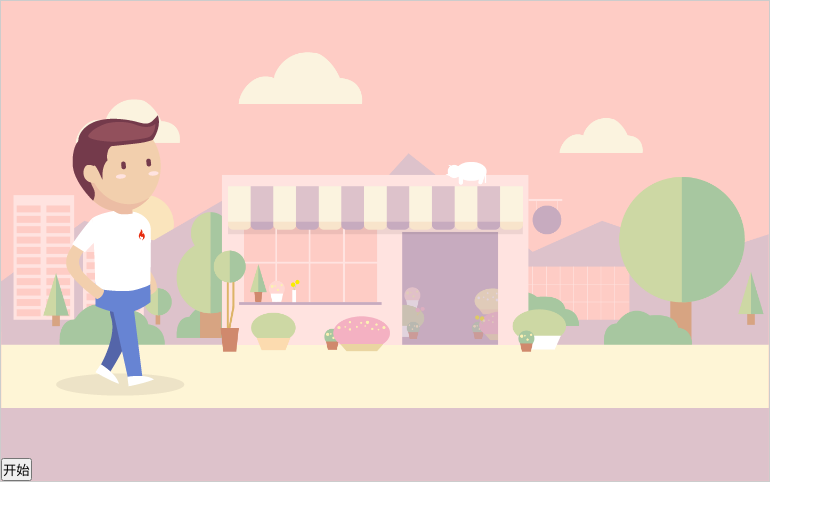
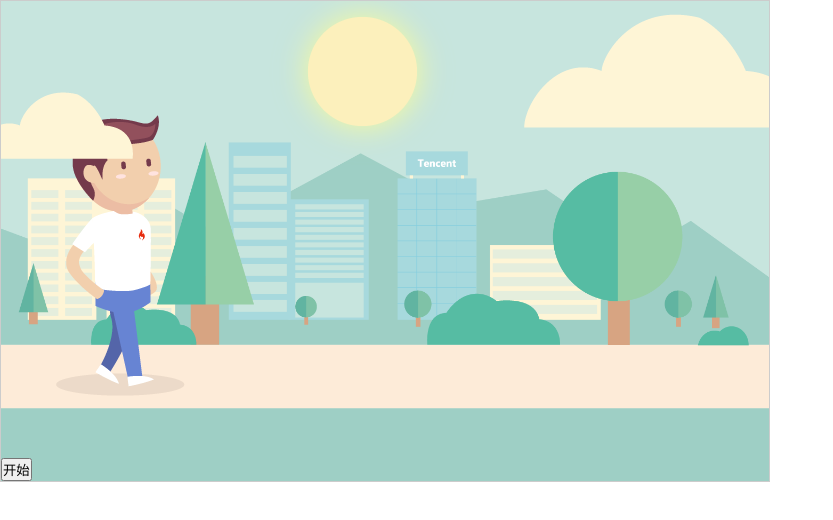
Before and after one commit to zhangkaihongzkh/QixiLoving, a plain HTML site: page index.html in a window 1280 px wide. Shown: the whole page, without its empty margins (0-833 px from the left). Drawn offline with Linux system fonts and the light colour scheme.

```diff
--- a/index.html
+++ b/index.html
@@ -111,8 +111,7 @@
 				});
 			});
 
-			//临时调整页面
-			swipe.scrollTo(container.width(),0);
+
 
 		});
 
```
